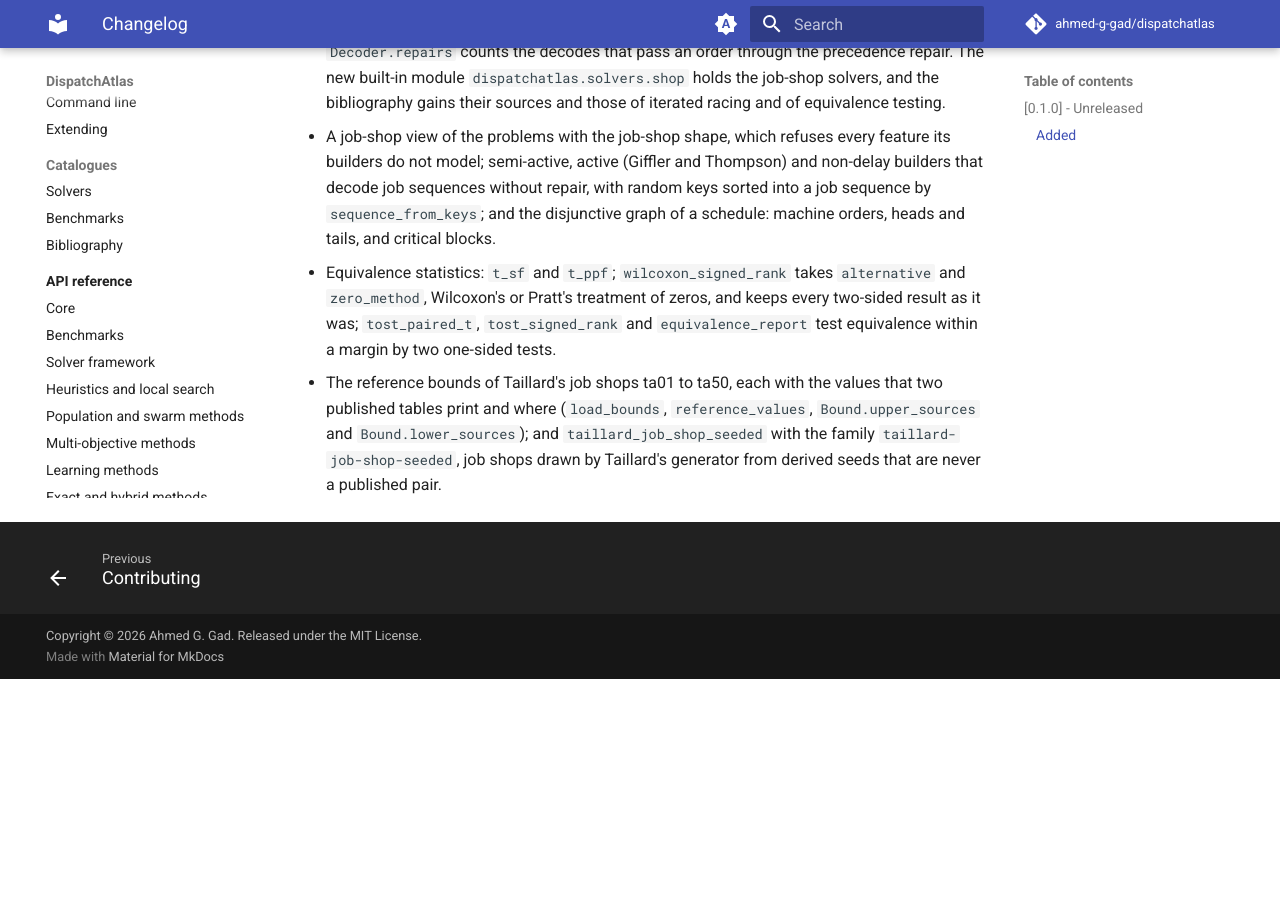
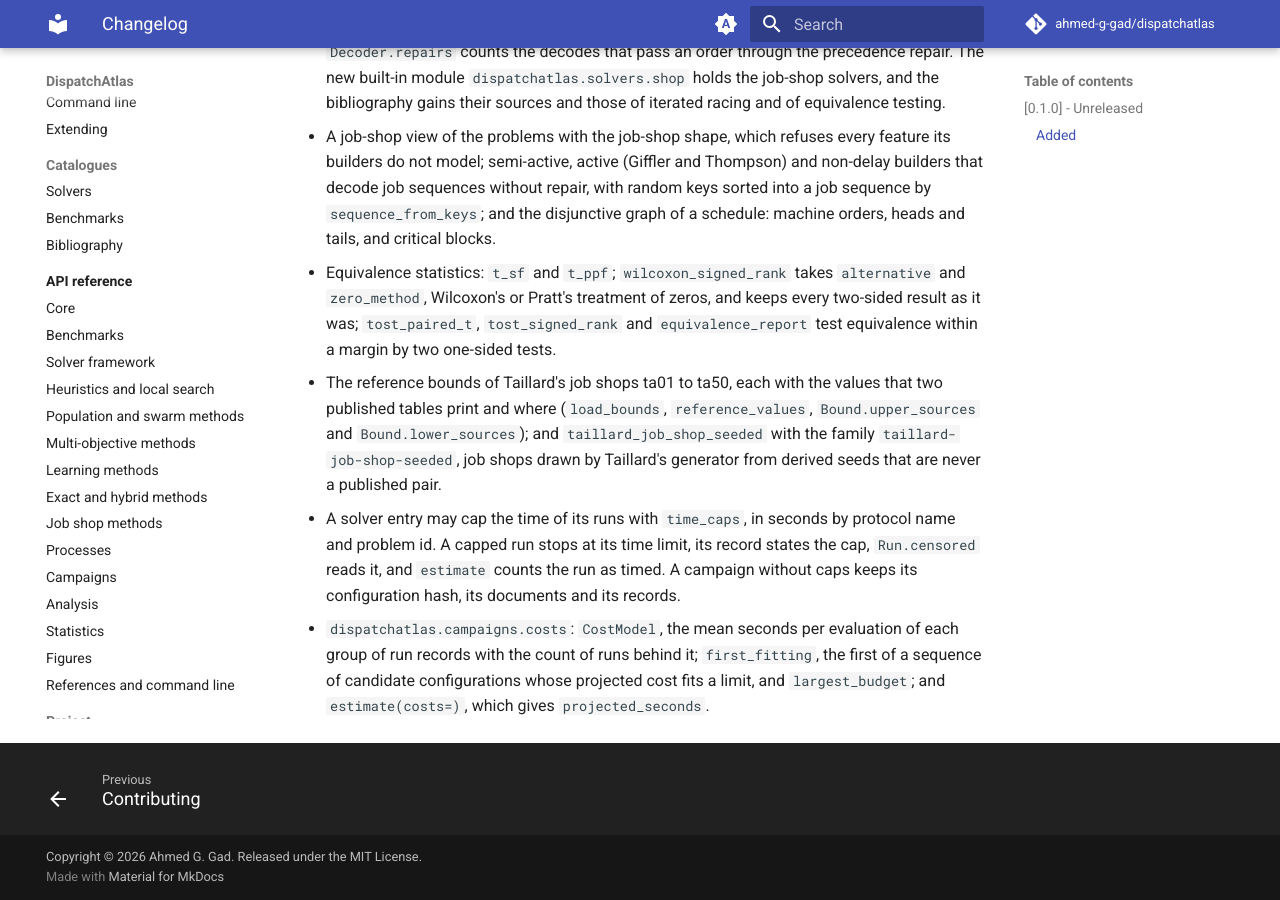
Before and after one commit to Ahmed-G-Gad/dispatchatlas, an MkDocs documentation site: the page built from docs/changelog.md, in a window 1280 px wide and 900 px high, scrolled down 7180 px. Built offline with MkDocs 1.6.1 and Material for MkDocs 9.7.7, drawn with Linux system fonts in a browser that asks for light colours; comment, search, counter and statistics services are not loaded; before the commit the page ends 7859 px from its top, so only the background shows below that.

Commit message:
List the cost model in the API reference, and the time caps and the cost model in the changelog

```diff
--- a/CHANGELOG.md
+++ b/CHANGELOG.md
@@ -356,3 +356,13 @@ and this project adheres to [Semantic Versioning](https://semver.org/spec/v2.0.0
   `taillard_job_shop_seeded` with the family `taillard-job-shop-seeded`, job
   shops drawn by Taillard's generator from derived seeds that are never a
   published pair.
+- A solver entry may cap the time of its runs with `time_caps`, in seconds by
+  protocol name and problem id. A capped run stops at its time limit, its
+  record states the cap, `Run.censored` reads it, and `estimate` counts the
+  run as timed. A campaign without caps keeps its configuration hash, its
+  documents and its records.
+- `dispatchatlas.campaigns.costs`: `CostModel`, the mean seconds per
+  evaluation of each group of run records with the count of runs behind it;
+  `first_fitting`, the first of a sequence of candidate configurations whose
+  projected cost fits a limit, and `largest_budget`; and `estimate(costs=)`,
+  which gives `projected_seconds`.
--- a/docs/api/campaigns.md
+++ b/docs/api/campaigns.md
@@ -20,6 +20,8 @@ Campaign configuration and files, planning, fairness, estimation, execution, rec
 
 ::: dispatchatlas.campaigns.estimation
 
+::: dispatchatlas.campaigns.costs
+
 ::: dispatchatlas.campaigns.runner
 
 ::: dispatchatlas.campaigns.backends
```
